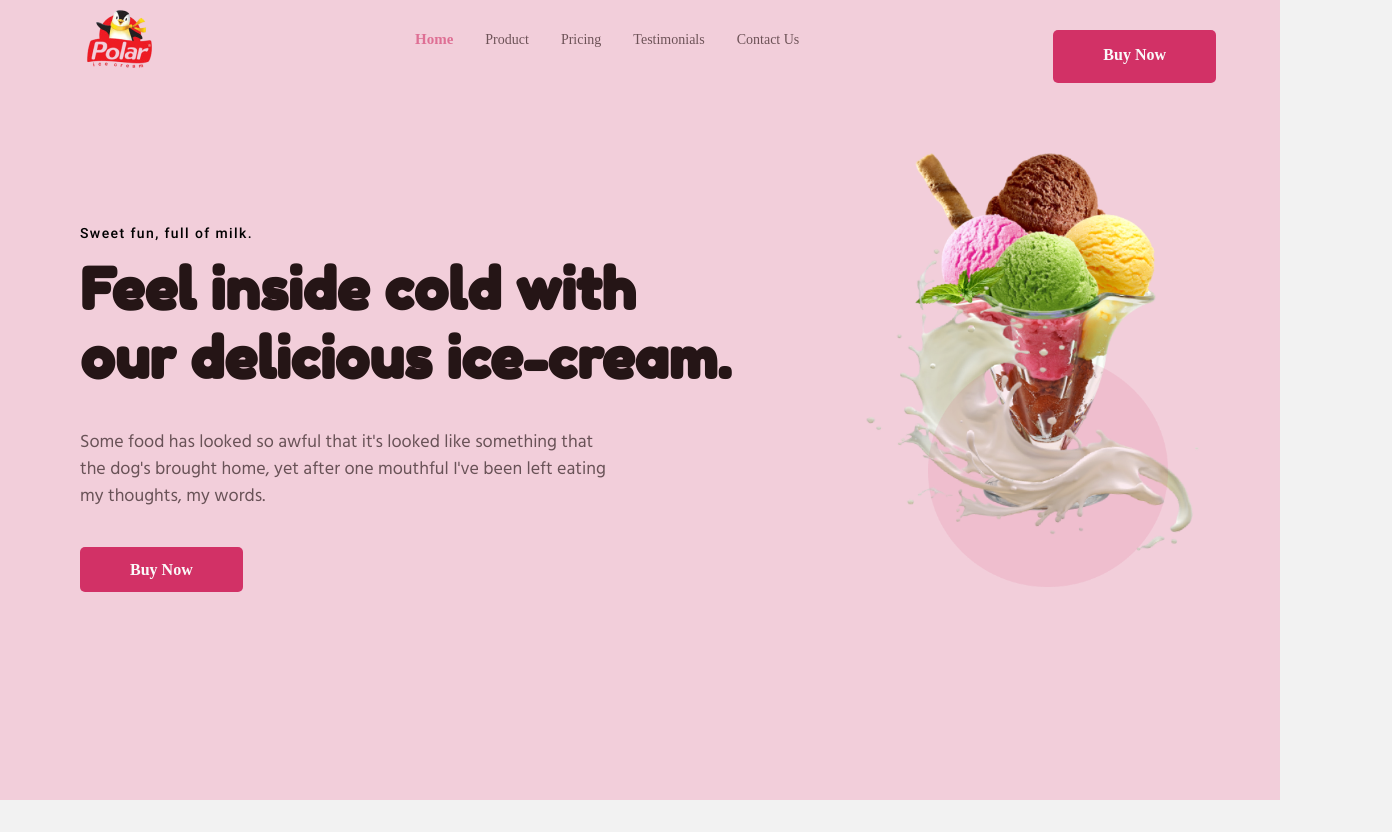
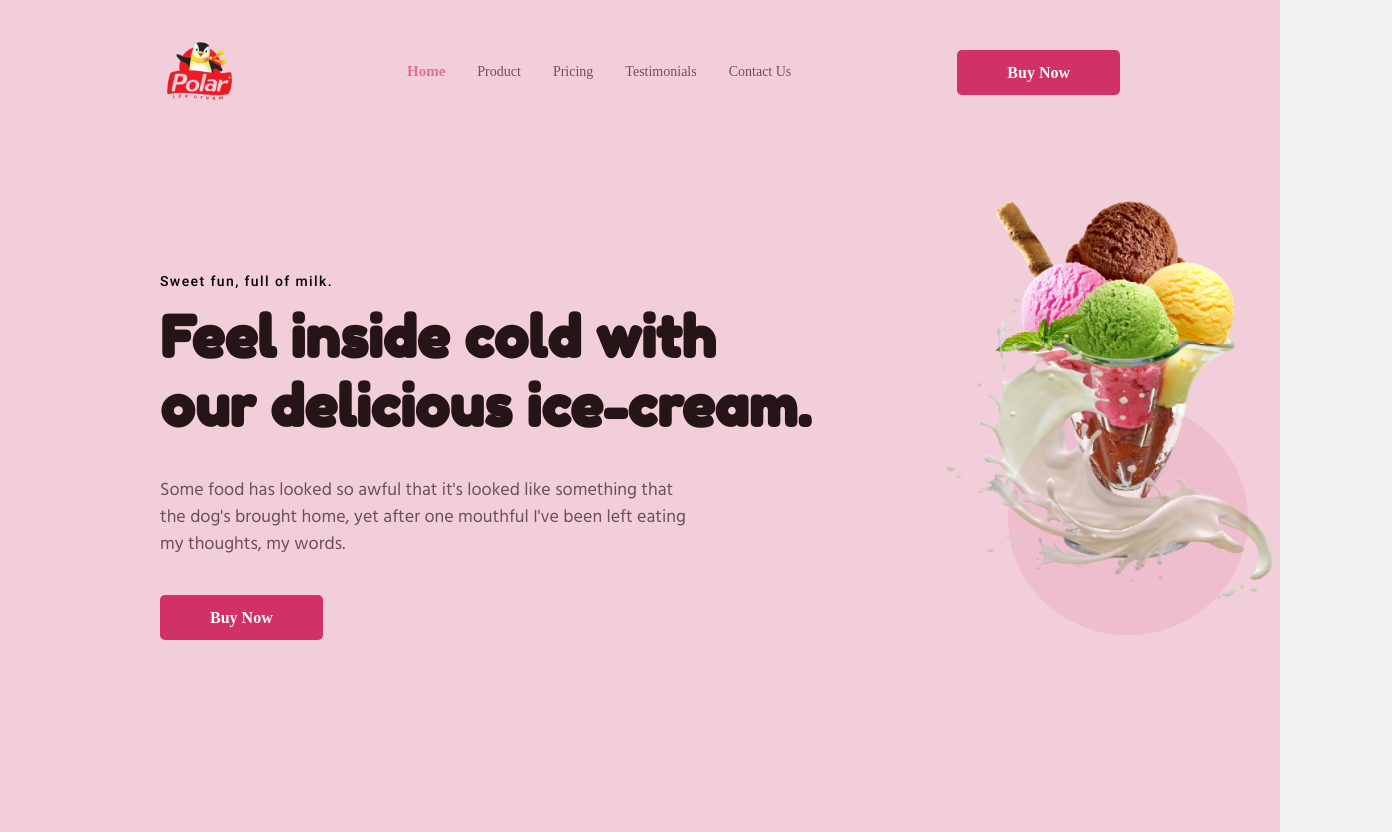
Before and after one commit to MzMPrO/poler, a plain HTML site: page index.html in a window 1280 px wide. Shown: the whole page, 1392 px wide, since content can reach past the window. Before the commit the page ends 800 px from the top, so only its background shows below. Drawn offline with Linux system fonts and the light colour scheme.

Commit message:
corrected the mistake header

```diff
--- a/css/style.css
+++ b/css/style.css
@@ -108,18 +108,19 @@ body {
 /* HEADER */
 
 .header {
+  padding: 1rem 5rem;
   background-color: #F2CEDA;
-  ;
   height: 100vh;
 }
 
 .header-wrapper {
+  padding: 1rem 5rem;
   display: flex;
   justify-content: space-between;
 }
 
 .header-logo-link {
-  margin-left: 5rem;
+
 }
 
 /* .header-nav {
@@ -153,15 +154,16 @@ body {
   color: #D23166;
 }
 
+.header-right {
+  margin-top: 2rem;
+}
+
 
 .header-btn {
   padding: 14px 50px;
   border-radius: 5px;
-  margin-top: 30px;
-  margin-right: 4rem;
   font-weight: bold;
   font-size: 16px;
-  line-height: 22px;
   color: #FAFAFA;
   text-decoration: none;
   background-color: #D23166;
--- a/index.html
+++ b/index.html
@@ -30,7 +30,10 @@
 				</ul>
 			</nav>
 
-			<a href="#" class="buy-btn header-btn">Buy Now</a>
+			<div class="header-right">
+				<a href="#" class="header-btn">Buy Now</a>
+			</div>
+
 		</div>
 
 		<div class="home-wrapper">
```
